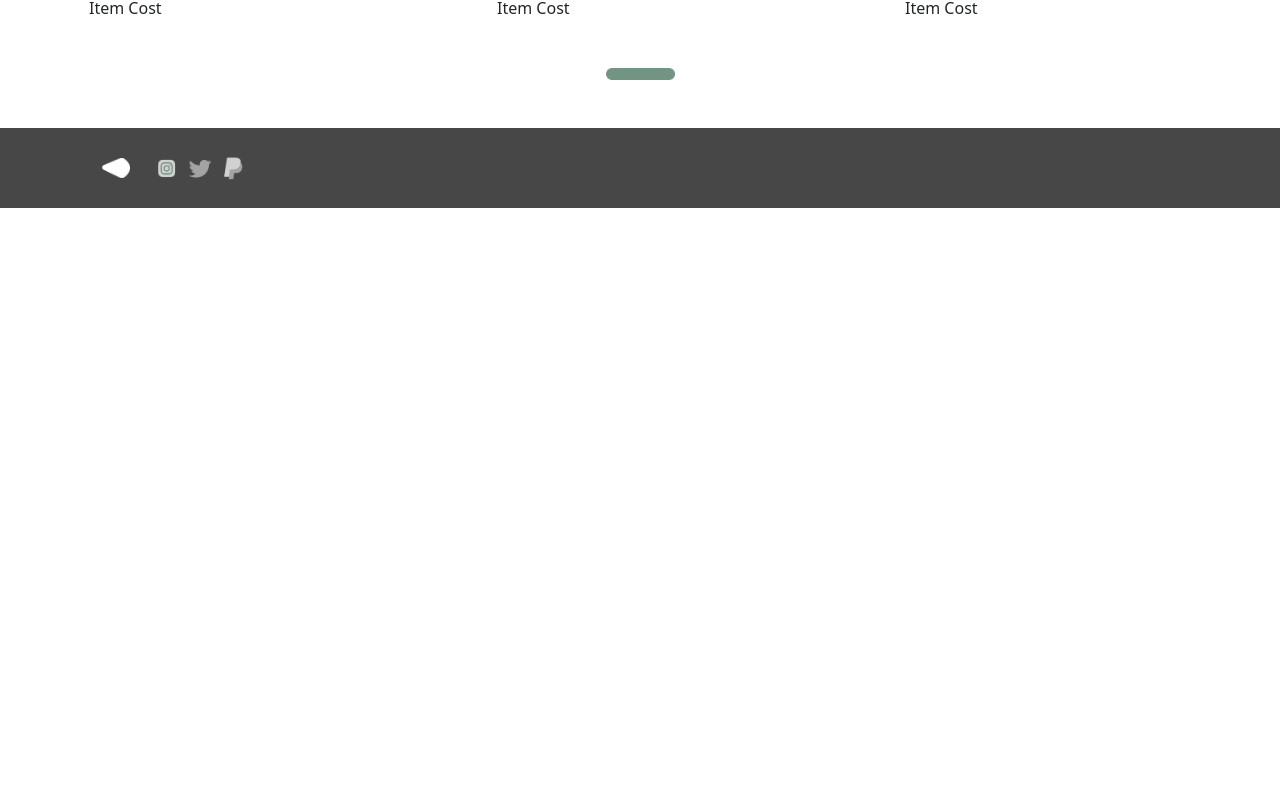
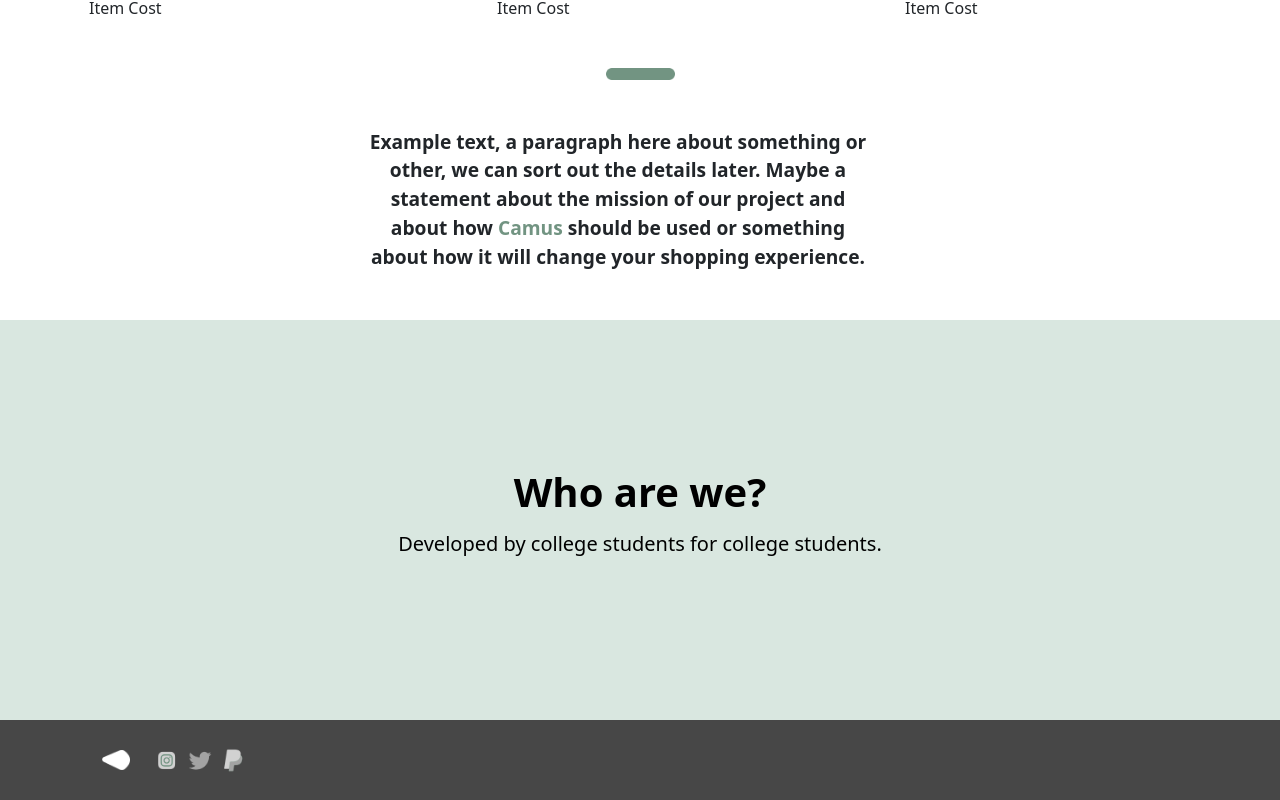
Before and after one commit to sl5035/Camus, a React (Create React App) app in the folder frontend/: page / in a window 1280 px wide. Shown: the part 1192-1992 px from the top of the page. Before the commit the page ends 1400 px from the top, so only its background shows below. Built offline with nearby package versions, Linux system fonts and the light colour scheme.

Commit message:
finished home body

```diff
--- a/frontend/src/components/Home/HomeBody.jsx
+++ b/frontend/src/components/Home/HomeBody.jsx
@@ -89,6 +89,29 @@ class HomeBody extends Component {
         <div className="d-flex my-5" style={{ justifyContent: "center" }}>
           <img src={Divider} style={{ height: 12 }} alt="" />
         </div>
+        <div
+          className="ms-5 mb-5 d-flex container"
+          style={{ justifyContent: "center", textAlign: "center" }}
+        >
+          <div className="bold" style={{ fontSize: "larger", maxWidth: 500 }}>
+            Example text, a paragraph here about something or other, we can sort
+            out the details later. Maybe a statement about the mission of our
+            project and about how
+            <span className="primary-color"> Camus </span>
+            should be used or something about how it will change your shopping
+            experience.
+          </div>
+        </div>
+        <div className="secondary_block">
+          <div className="container title">
+            <h1 style={{ fontSize: 40, marginBottom: 0, color: 'black' }} className="bolder">
+              Who are we?
+            </h1>
+            <h2 style={{ fontSize: 20, marginTop: 10, color: 'black' }} className="my-3">
+              Developed by college students for college students.
+            </h2>
+          </div>
+        </div>
       </div>
     );
   }
--- a/frontend/src/components/Navbar/Footer.jsx
+++ b/frontend/src/components/Navbar/Footer.jsx
@@ -1,3 +1,6 @@
+/* eslint-disable quotes */
+/* eslint-disable react/state-in-constructor */
+
 import React, { Component } from "react";
 import "../../static/styles/Navbar.css";
 import Logo from "../../static/images/logo.png";
@@ -7,26 +10,27 @@ import Paypal from "../../static/images/paypal.png";
 
 class Footer extends Component {
   state = {};
+
   render() {
     return (
       <div className="footer-block">
-        <div className="container" style={{ padding: 0 }}>
+        <div className="container" style={{ padding: 0, margin: 0 }}>
           <div
-            className={"nav-logo float-left"}
+            className="nav-logo float-left"
             style={{ display: "inline-block" }}
           >
             <div className="nav-container">
               <a href="#title" className="me-4">
-                <img src={Logo} style={{ height: 20 }} />
+                <img src={Logo} style={{ height: 20 }} alt="" />
               </a>
               <a href="https://www.instagram.com/robin.lee.002/" className="me-2">
-                <img src={Insta} style={{ height: 25 }} />
+                <img src={Insta} style={{ height: 25 }} alt="" />
               </a>
               <a href="https://twitter.com/Alex_Tang0" className="me-2">
-                <img src={Twitter} style={{ height: 25 }} />
+                <img src={Twitter} style={{ height: 25 }} alt="" />
               </a>
               <a href="#title" className="me-2">
-                <img src={Paypal} style={{ height: 25 }} />
+                <img src={Paypal} style={{ height: 25 }} alt="" />
               </a>
             </div>
           </div>
--- a/frontend/src/static/styles/App.css
+++ b/frontend/src/static/styles/App.css
@@ -1,6 +1,7 @@
 :root {
   --primary-color:#729482;
   --secondary-color: #d9e7e0;
+  --ternary-color: #F9E8CB;
   --gray-color: #474747;
 }
 
@@ -89,3 +90,11 @@
 .bolder {
   font-weight: 900;
 }
+
+.bold {
+  font-weight: 700;
+}
+
+.primary-color {
+  color: var(--primary-color);
+}
--- a/frontend/src/static/styles/Home.css
+++ b/frontend/src/static/styles/Home.css
@@ -43,3 +43,30 @@
 .full-width {
     width: 100%;
 }
+
+.secondary_block {
+    display: flex;
+    justify-content: center;
+    align-items: center;
+    height: 400px;
+    width: 100%;
+    background-color: var(--secondary-color);
+}
+
+.ternary_block {
+    display: flex;
+    justify-content: center;
+    align-items: center;
+    height: 400px;
+    width: 100%;
+    background-color: var(--ternary-color);
+}
+
+.white_block {
+    display: flex;
+    justify-content: center;
+    align-items: center;
+    height: 300px;
+    width: 100%;
+    background-color: white;
+}
```
